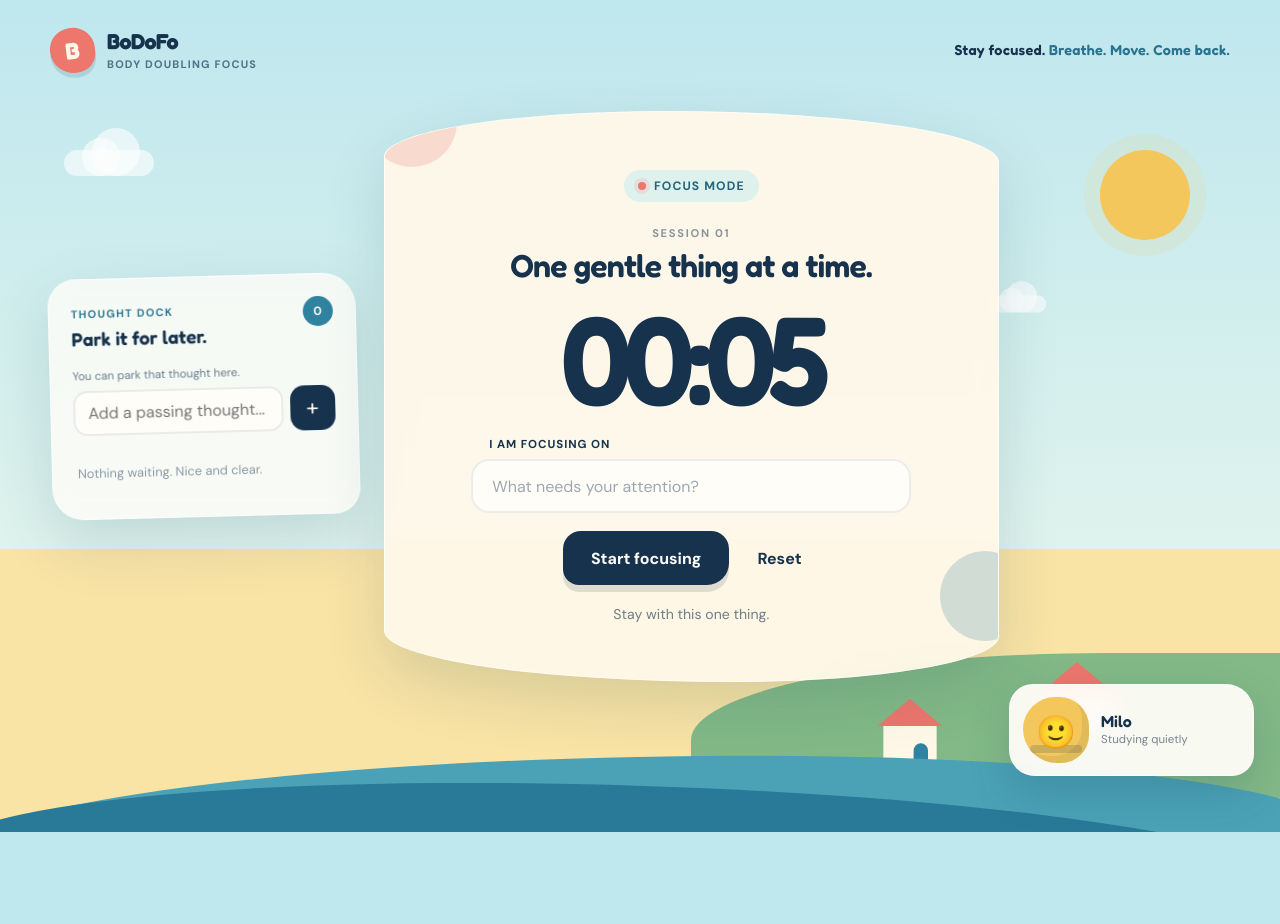
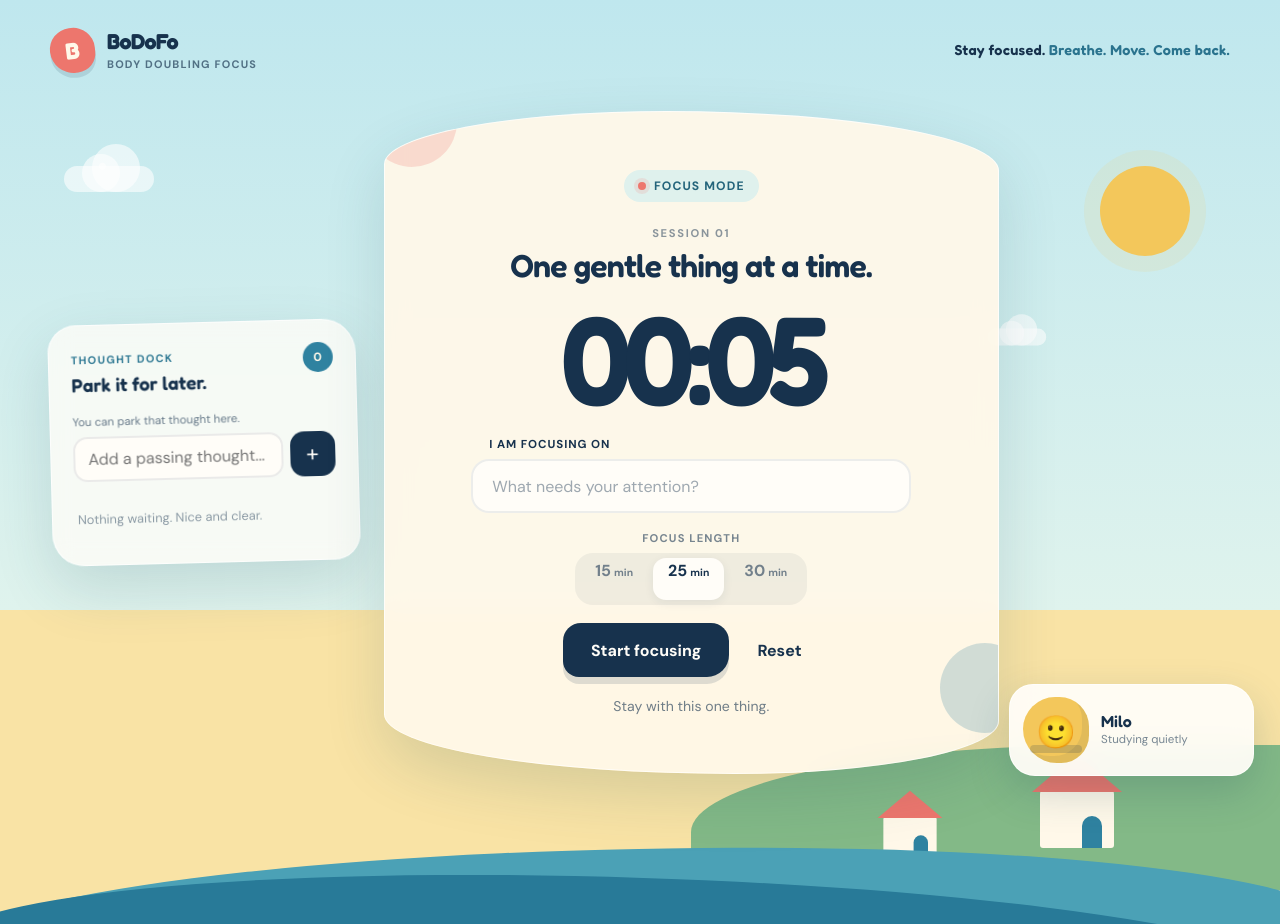
Before and after one commit to Steuxk/bodofo, a React (Vite) app: page / in a window 1280 px wide. Before the commit the page ends 832 px from the top, so only its background shows below. Built offline with nearby package versions, Linux system fonts and the light colour scheme.

Commit message:
feat: add persisted focus lengths

```diff
--- a/src/App.tsx
+++ b/src/App.tsx
@@ -5,10 +5,19 @@
 import { SquatBreak } from "./components/SquatBreak";
 import { ThoughtDump } from "./components/ThoughtDump";
 import { TimerCard } from "./components/TimerCard";
-import { SESSION_DURATIONS } from "./config";
+import {
+  DEFAULT_FOCUS_DURATION,
+  getFocusDurationSeconds,
+  SESSION_DURATIONS,
+} from "./config";
 import { useCountdown } from "./hooks/useCountdown";
 import { useLocalStorage } from "./hooks/useLocalStorage";
-import type { BuddySettings, Mode, Thought } from "./types/bodofo";
+import type {
+  BuddySettings,
+  FocusDurationMinutes,
+  Mode,
+  Thought,
+} from "./types/bodofo";
 
 function App() {
   const [currentMode, setCurrentMode] = useState<Mode>("focus");
@@ -20,6 +29,11 @@
     "bodofo:focus-session-count",
     0,
   );
+  const [focusDuration, setFocusDuration] =
+    useLocalStorage<FocusDurationMinutes>(
+      "bodofo:focus-duration",
+      DEFAULT_FOCUS_DURATION,
+    );
   const [squatCount, setSquatCount] = useState(0);
   const [thoughts, setThoughts] = useLocalStorage<Thought[]>(
     "bodofo:thoughts",
@@ -34,8 +48,9 @@
   const handleTimerComplete = useCallback(() => {
     if (currentMode === "focus") {
       const completedSessions = focusSessionCount + 1;
+      const isSquatSession = completedSessions % 2 === 0;
       setFocusSessionCount(completedSessions);
-      setCurrentMode(completedSessions % 2 === 0 ? "squat" : "breathing");
+      setCurrentMode(isSquatSession ? "squat" : "breathing");
       return;
     }
 
@@ -45,12 +60,23 @@
   }, [currentMode, focusSessionCount, setFocusSessionCount]);
 
   const countdown = useCountdown({
-    initialSeconds: SESSION_DURATIONS[currentMode],
+    initialSeconds:
+      currentMode === "focus"
+        ? getFocusDurationSeconds(focusDuration)
+        : currentMode === "breathing"
+          ? SESSION_DURATIONS.breathing
+          : 0,
     onComplete: handleTimerComplete,
   });
 
   useEffect(() => {
-    countdown.reset(SESSION_DURATIONS[currentMode]);
+    const modeDuration =
+      currentMode === "focus"
+        ? getFocusDurationSeconds(focusDuration)
+        : currentMode === "breathing"
+          ? SESSION_DURATIONS.breathing
+          : 0;
+    countdown.reset(modeDuration);
     if (currentMode === "breathing") {
       countdown.start();
     }
@@ -62,6 +88,10 @@
   }, [currentMode]);
 
   const returnToFocus = () => setCurrentMode("focus");
+  const changeFocusDuration = (duration: FocusDurationMinutes) => {
+    setFocusDuration(duration);
+    countdown.reset(getFocusDurationSeconds(duration));
+  };
   const addThought = (text: string) => {
     setThoughts((current) => [
       ...current,
@@ -110,10 +140,12 @@
         {currentMode === "focus" && (
           <TimerCard
             currentTask={currentTask}
+            focusDuration={focusDuration}
             focusSessionCount={focusSessionCount}
             remainingSeconds={countdown.remainingSeconds}
             status={countdown.status}
             onTaskChange={setCurrentTask}
+            onDurationChange={changeFocusDuration}
             onStart={countdown.start}
             onPause={countdown.pause}
             onResume={countdown.resume}
--- a/src/components/TimerCard.tsx
+++ b/src/components/TimerCard.tsx
@@ -1,12 +1,18 @@
-import type { TimerStatus } from "../types/bodofo";
+import { FOCUS_DURATION_OPTIONS } from "../config";
+import type {
+  FocusDurationMinutes,
+  TimerStatus,
+} from "../types/bodofo";
 import { formatTime } from "../utils/time";
 
 interface TimerCardProps {
   currentTask: string;
+  focusDuration: FocusDurationMinutes;
   focusSessionCount: number;
   remainingSeconds: number;
   status: TimerStatus;
   onTaskChange: (task: string) => void;
+  onDurationChange: (duration: FocusDurationMinutes) => void;
   onStart: () => void;
   onPause: () => void;
   onResume: () => void;
@@ -15,10 +21,12 @@
 
 export function TimerCard({
   currentTask,
+  focusDuration,
   focusSessionCount,
   remainingSeconds,
   status,
   onTaskChange,
+  onDurationChange,
   onStart,
   onPause,
   onResume,
@@ -57,6 +65,33 @@
           maxLength={100}
         />
       </label>
+      {status !== "running" && (
+        <fieldset className="duration-picker">
+          <legend>Focus length</legend>
+          <div>
+            {FOCUS_DURATION_OPTIONS.map((duration) => (
+              <label
+                className={
+                  focusDuration === duration
+                    ? "duration-option duration-option--selected"
+                    : "duration-option"
+                }
+                key={duration}
+              >
+                <input
+                  type="radio"
+                  name="focus-duration"
+                  value={duration}
+                  checked={focusDuration === duration}
+                  onChange={() => onDurationChange(duration)}
+                />
+                <span>{duration}</span>
+                <small>min</small>
+              </label>
+            ))}
+          </div>
+        </fieldset>
+      )}
       <div className="timer-actions">
         {status === "idle" && (
           <button className="primary-button" type="button" onClick={onStart}>
--- a/src/config.ts
+++ b/src/config.ts
@@ -4,9 +4,18 @@
 };
 
 export const SESSION_DURATIONS = {
-  focus: readDuration(import.meta.env.VITE_FOCUS_DURATION, 25 * 60),
   breathing: readDuration(import.meta.env.VITE_BREATHING_DURATION, 2 * 60),
-  squat: 0,
 } as const;
 
+export const FOCUS_DURATION_OPTIONS = [15, 25, 30] as const;
+export const DEFAULT_FOCUS_DURATION = 25;
+export const TEST_FOCUS_DURATION = readDuration(
+  import.meta.env.VITE_FOCUS_DURATION,
+  0,
+);
+
+export function getFocusDurationSeconds(minutes: number) {
+  return TEST_FOCUS_DURATION || minutes * 60;
+}
+
 export const SQUAT_TARGET = 10;
--- a/src/styles/globals.css
+++ b/src/styles/globals.css
@@ -259,6 +259,67 @@
 
 .task-field input::placeholder {
   color: rgba(23, 50, 77, 0.42);
+}
+
+.duration-picker {
+  margin: 0 auto 18px;
+  padding: 0;
+  border: 0;
+}
+
+.duration-picker legend {
+  width: 100%;
+  margin-bottom: 8px;
+  color: rgba(23, 50, 77, 0.58);
+  font-size: 0.7rem;
+  font-weight: 800;
+  letter-spacing: 0.1em;
+  text-align: center;
+  text-transform: uppercase;
+}
+
+.duration-picker > div {
+  display: inline-flex;
+  gap: 5px;
+  padding: 5px;
+  border-radius: 18px;
+  background: rgba(23, 50, 77, 0.06);
+}
+
+.duration-option {
+  display: flex;
+  gap: 3px;
+  align-items: baseline;
+  min-height: 42px;
+  padding: 0 13px;
+  border: 2px solid transparent;
+  border-radius: 13px;
+  color: rgba(23, 50, 77, 0.58);
+  cursor: pointer;
+}
+
+.duration-option input {
+  position: absolute;
+  opacity: 0;
+}
+
+.duration-option span {
+  font-weight: 800;
+}
+
+.duration-option small {
+  font-size: 0.65rem;
+  font-weight: 700;
+}
+
+.duration-option--selected {
+  color: var(--navy);
+  background: var(--white);
+  box-shadow: 0 3px 10px rgba(23, 50, 77, 0.08);
+}
+
+.duration-option:focus-within {
+  border-color: var(--coral);
 }
 
 .primary-button {
--- a/src/types/bodofo.ts
+++ b/src/types/bodofo.ts
@@ -1,6 +1,8 @@
 export type Mode = "focus" | "breathing" | "squat";
 
 export type TimerStatus = "idle" | "running" | "paused";
+
+export type FocusDurationMinutes = 15 | 25 | 30;
 
 export type BuddyType = "study" | "cat" | "office" | "gym";
 
```
